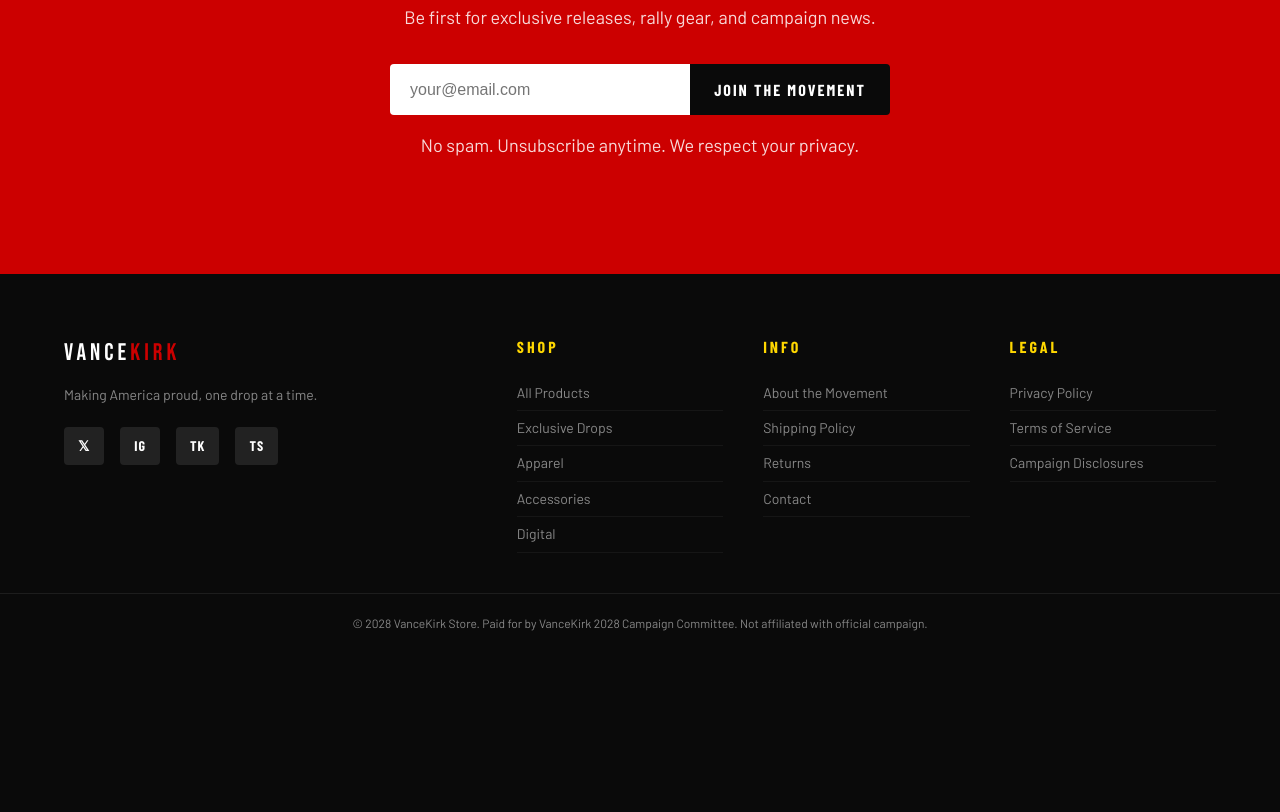
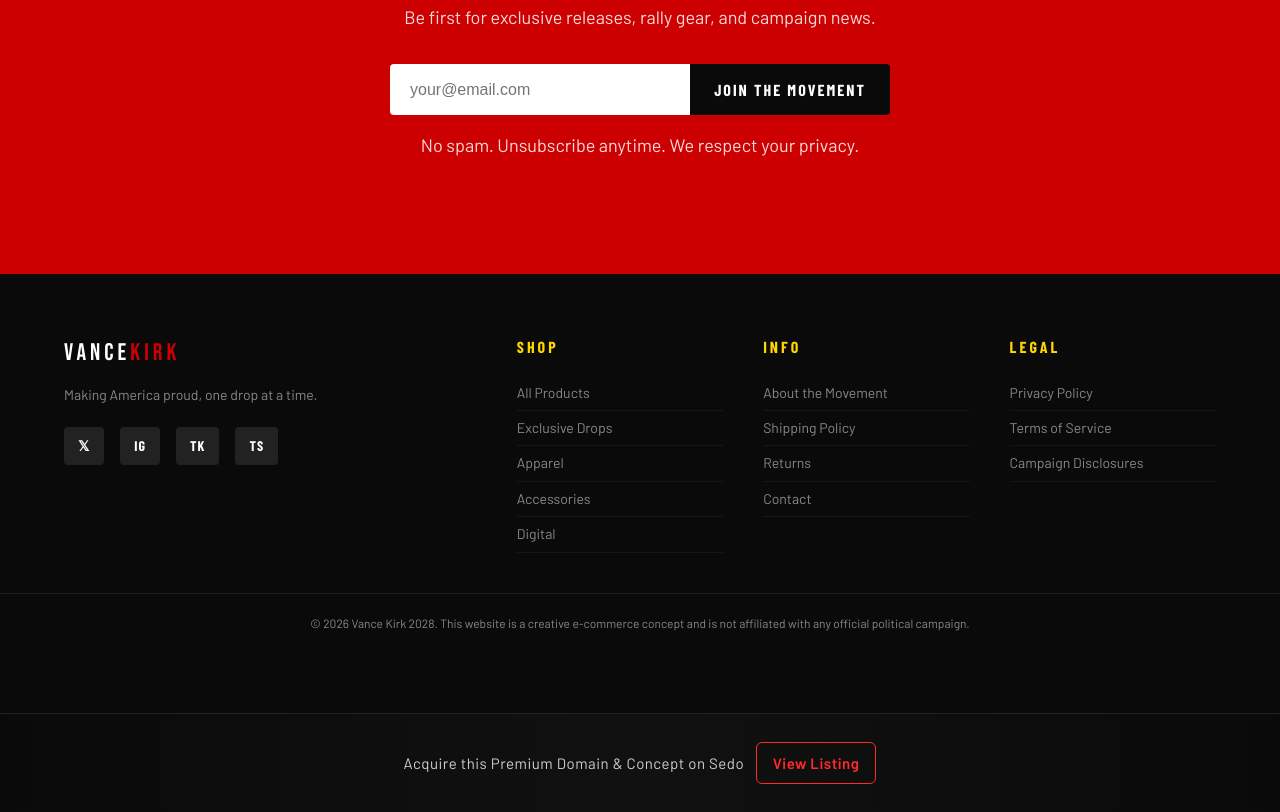
Before and after one commit to AvneeshP30/vancekirk-store, a plain HTML site: page index.html in a window 1280 px wide. Shown: the part 3741-4553 px from the top of the page. Before the commit the page ends 4394 px from the top, so only its background shows below. Drawn offline with nearby package versions, Linux system fonts and the light colour scheme; a web font is replaced by a local one.

Commit message:
Add domain sale section and update footer text

```diff
--- a/css/style.css
+++ b/css/style.css
@@ -962,3 +962,32 @@ cite {
   .hero-stats { flex-direction: column; padding: 20px; }
   .stat-divider { width: 80px; height: 1px; }
 }
+.domain-sale {
+  text-align: center;
+  padding: 28px 20px;
+  margin-top: 60px;
+  border-top: 1px solid #222;
+  background: linear-gradient(to right, #0a0a0a, #111, #0a0a0a);
+  font-size: 15px;
+  color: #cfcfcf;
+  letter-spacing: 0.5px;
+}
+
+.domain-sale a {
+  color: #ff2b2b;
+  text-decoration: none;
+  font-weight: 700;
+  padding: 8px 16px;
+  border: 1px solid #ff2b2b;
+  border-radius: 6px;
+  margin-left: 8px;
+  transition: all 0.25s ease;
+  display: inline-block;
+}
+
+.domain-sale a:hover {
+  background: #ff2b2b;
+  color: #fff;
+  box-shadow: 0 0 12px rgba(255, 43, 43, 0.5);
+  transform: translateY(-2px);
+}
--- a/index.html
+++ b/index.html
@@ -266,12 +266,21 @@
       </div>
     </div>
     <div class="footer-bottom">
-      <p>© 2028 VanceKirk Store. Paid for by VanceKirk 2028 Campaign Committee. Not affiliated with official campaign.</p>
+      <p>© 2026 Vance Kirk 2028. This website is a creative e-commerce concept and is not affiliated with any official political campaign.</p>
     </div>
   </footer>
 
   <div class="cart-toast" id="cartToast">✓ Added to cart!</div>
 
   <script src="js/main.js"></script>
+
+  <div class="domain-sale">
+    Acquire this Premium Domain & Concept on Sedo
+  <a href="https://sedo.com/search/details/?domain=vancekirk.store" target="_blank">
+    View Listing
+  </a>
+</div>
+
+</body>
 </body>
 </html>
```
